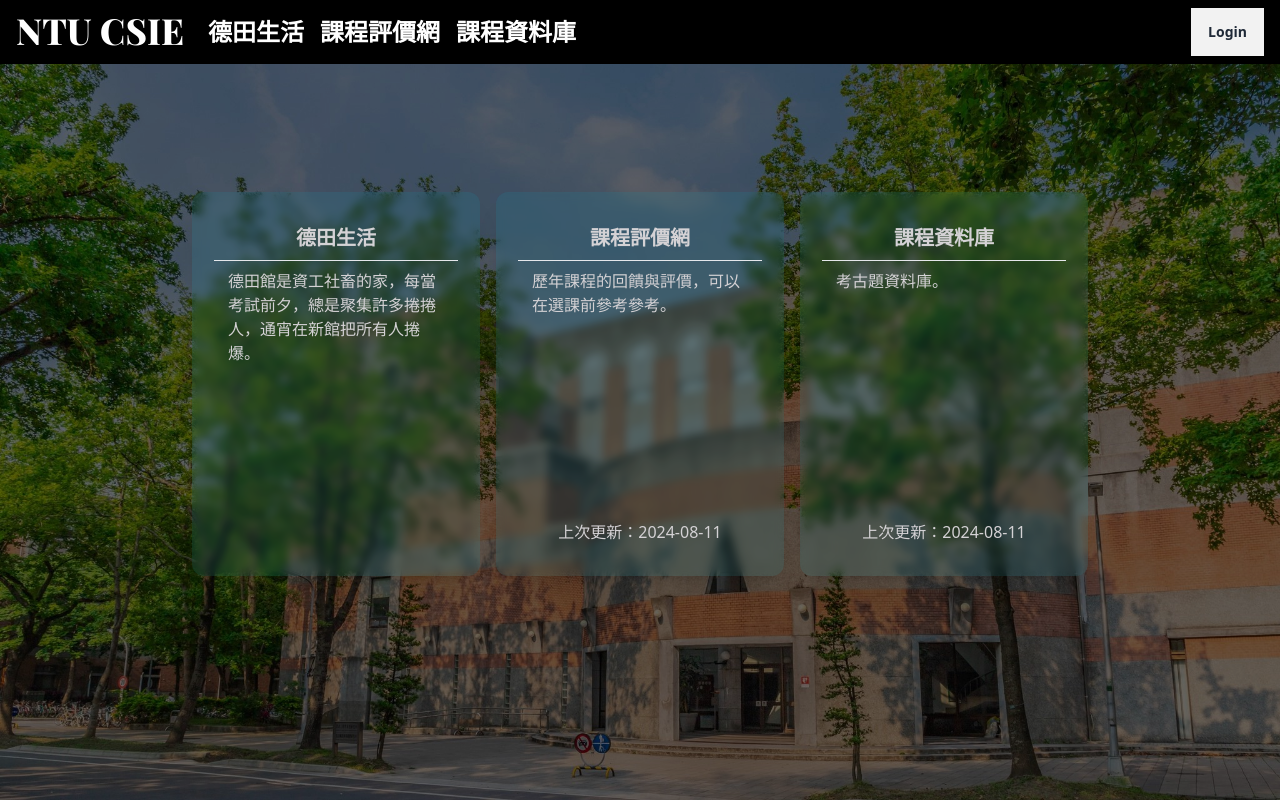
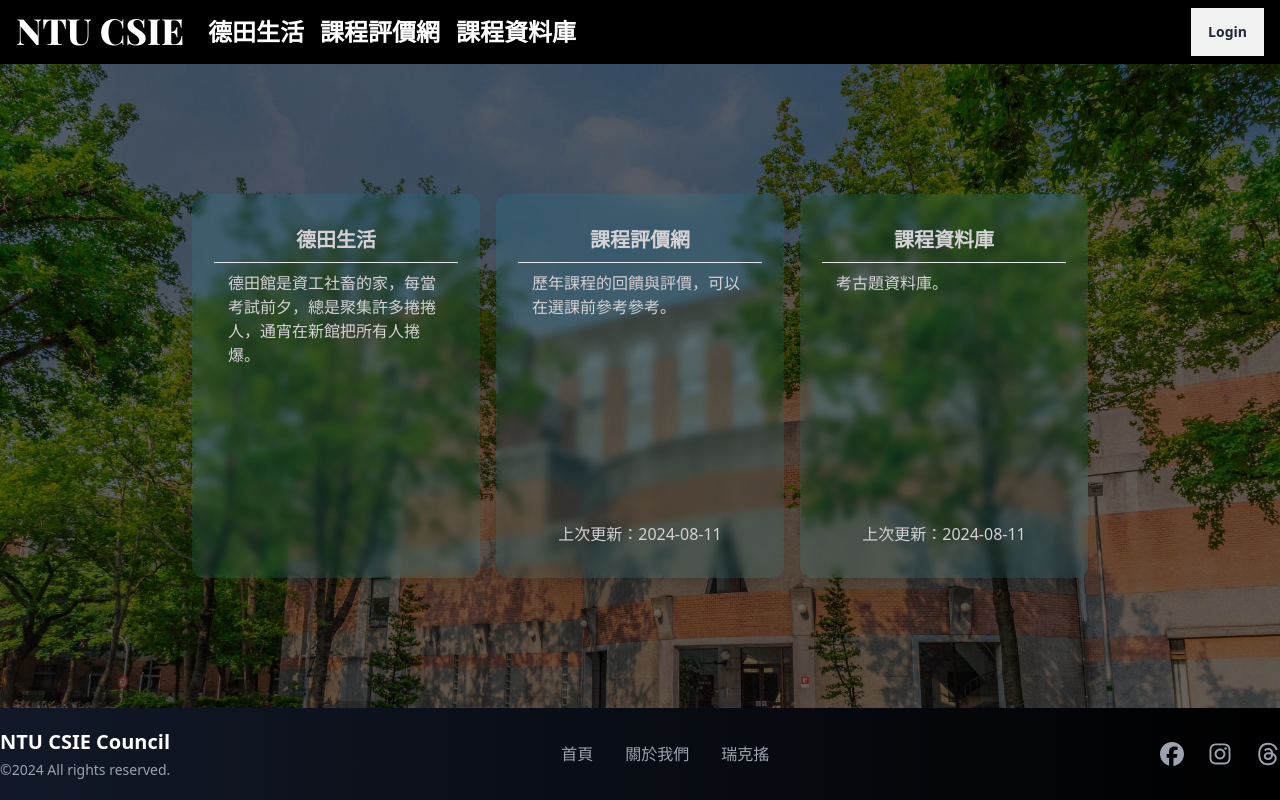
Before and after one commit to NTUCSIECouncil/council.csie-frontend, a Next.js app: page / in a window 1280 px wide. Built offline with nearby package versions, Linux system fonts and the light colour scheme; no server answers.

Commit message:
feat: basic footer

```diff
--- a/src/app/(home)/page.tsx
+++ b/src/app/(home)/page.tsx
@@ -5,7 +5,7 @@ const Page = (): React.JSX.Element => {
   return (
     <>
       <Background />
-      <main className="pt-32">
+      <main className="pt-0">
         <NavCards />
       </main>
     </>
--- a/src/app/layout.tsx
+++ b/src/app/layout.tsx
@@ -1,5 +1,6 @@
 import { type Metadata } from 'next';
 import './globals.css';
+import Footer from '@/components/footer';
 import NavBar from '@/components/nav-bar';
 import { AuthContextProvider } from '@/helpers/context/auth-context';
 
@@ -17,7 +18,10 @@ const RootLayout = ({ children }: { children: React.ReactNode }): React.JSX.Elem
       <body className="text-[#d4d2d5] bg-[#1c1c29] flex flex-col min-h-screen">
         <AuthContextProvider>
           <NavBar />
-          {children}
+          <div className="flex-grow flex justify-center items-center">
+            {children}
+          </div>
+          <Footer />
         </AuthContextProvider>
       </body>
     </html>
--- /dev/null
+++ b/src/components/footer.tsx
@@ -0,0 +1,55 @@
+'use client';
+
+import { FaFacebook, FaInstagram, FaThreads } from 'react-icons/fa6';
+
+const Footer = (): React.JSX.Element => {
+  const socialLinks = [
+    { name: 'Facebook', link: 'https://www.facebook.com/ntucsiecouncil', icons: FaFacebook },
+    { name: 'Instagram', link: 'https://www.instagram.com/ntucsie_council/', icons: FaInstagram },
+    { name: 'Threads', link: 'https://www.threads.net/@ntucsie_council', icons: FaThreads },
+  ];
+
+  return (
+    <footer className="relative z-30 bg-gradient-to-r from-gray-900 to-black text-white py-5">
+      <div className="container mx-auto flex flex-col md:flex-row justify-between items-center text-center md:text-left">
+        <div className="flex flex-col items-center md:items-start mb-4 md:mb-0">
+          <h2 className="text-xl font-semibold">NTU CSIE Council</h2>
+          <p className="text-sm text-gray-400 mt-1">
+            &copy;
+            {new Date().getFullYear()}
+            {' '}
+            All rights reserved.
+          </p>
+        </div>
+
+        <div className="flex space-x-8 my-4 md:my-0">
+          <a href="#" className="text-gray-400 hover:text-white transition duration-300 ease-in-out">
+            首頁
+          </a>
+          <a href="#" className="text-gray-400 hover:text-white transition duration-300 ease-in-out">
+            關於我們
+          </a>
+          <a href="https://www.youtube.com/watch?v=dQw4w9WgXcQ" className="text-gray-400 hover:text-white transition duration-300 ease-in-out">
+            瑞克搖
+          </a>
+        </div>
+
+        <div className="flex space-x-6 mt-4 md:mt-0">
+          {socialLinks.map(socialLink => (
+            <a
+              key={socialLink.name}
+              href={socialLink.link}
+              className="text-gray-400 hover:text-white transition duration-300 ease-in-out"
+              target="_blank"
+              rel="noopener noreferrer"
+            >
+              <socialLink.icons className="h-6 w-6" />
+            </a>
+          ))}
+        </div>
+      </div>
+    </footer>
+  );
+};
+
+export default Footer;
```
